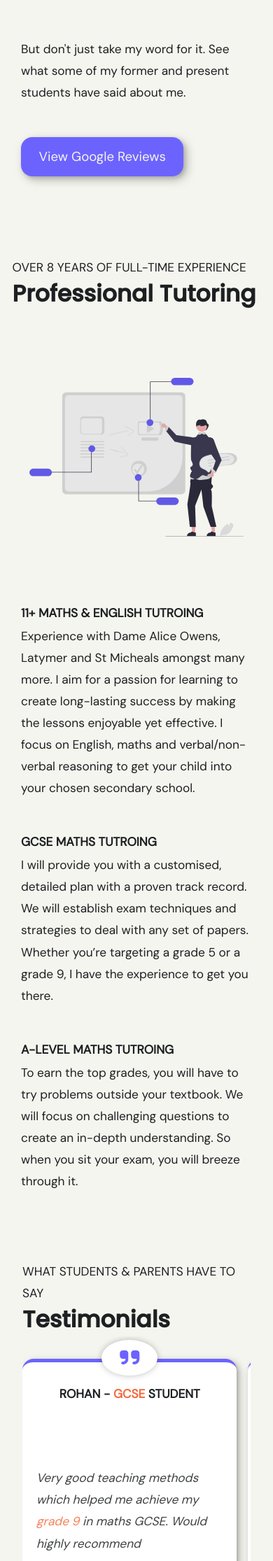
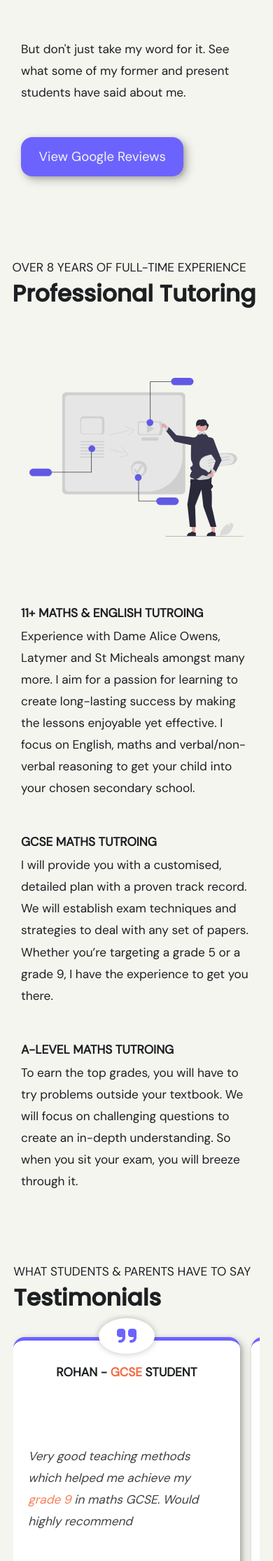
Before and after one commit to GG1982/ggmaths-site2, a Jekyll site: the page built from index.html, in a window 390 px wide. Shown: the part 4169-6400 px from the top of the page at 70% size. Built offline with Jekyll 4.4.1, drawn with Linux system fonts in a browser that asks for light colours; nearby versions of some CDN libraries.

Commit message:
reduce padding on media element for mobile devices

```diff
--- a/_sass/main.scss
+++ b/_sass/main.scss
@@ -380,7 +380,7 @@
 
   :root {--gap: 5em }
 
-
+  // Global
   section {
     margin-bottom: var(--gap);
   }
@@ -411,6 +411,8 @@
 
   }
 
+
+  // Intro
   .intro__head {
     gap: 5px;
   }
@@ -419,42 +421,45 @@
     margin-top: -1rem;
   }
 
+
+  // Hero
   .hero__img {
     min-height: 300px;
   }
 
 
+  // Body
   .private-tutor,
   .faq {
     flex-direction: column-reverse;
   }
 
 
-  .media-scroller {
-    grid-auto-columns: 94%;
+  // Testimonials
+  .testimonials {
+    padding: 0 0.2rem;
   }
-
-  .footer .grid-parent {
-    margin-right: auto;
-    margin-left: 1rem;
-  }
-
 
   .testimonials__btn {
     text-align: left;
   }
 
-
   .media-scroller {
+    grid-auto-columns: 92%;
     padding: 2rem 0;
   }
-
-
   .media-element {
     padding: 2rem 0;
   }
   .media-element p:first-of-type {
     width: 87%;
+  }
+
+
+  // Footer
+  .footer .grid-parent {
+    margin-right: auto;
+    margin-left: 1rem;
   }
 }
 
```
